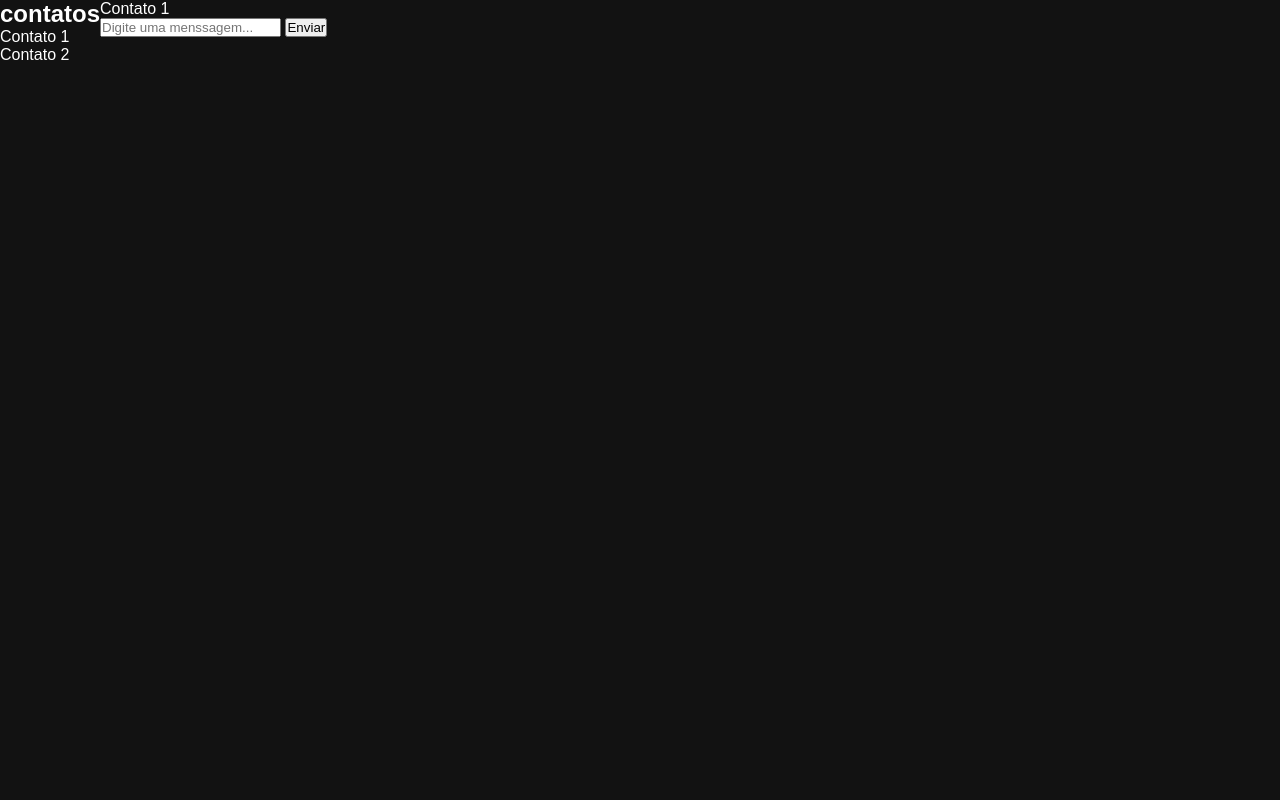
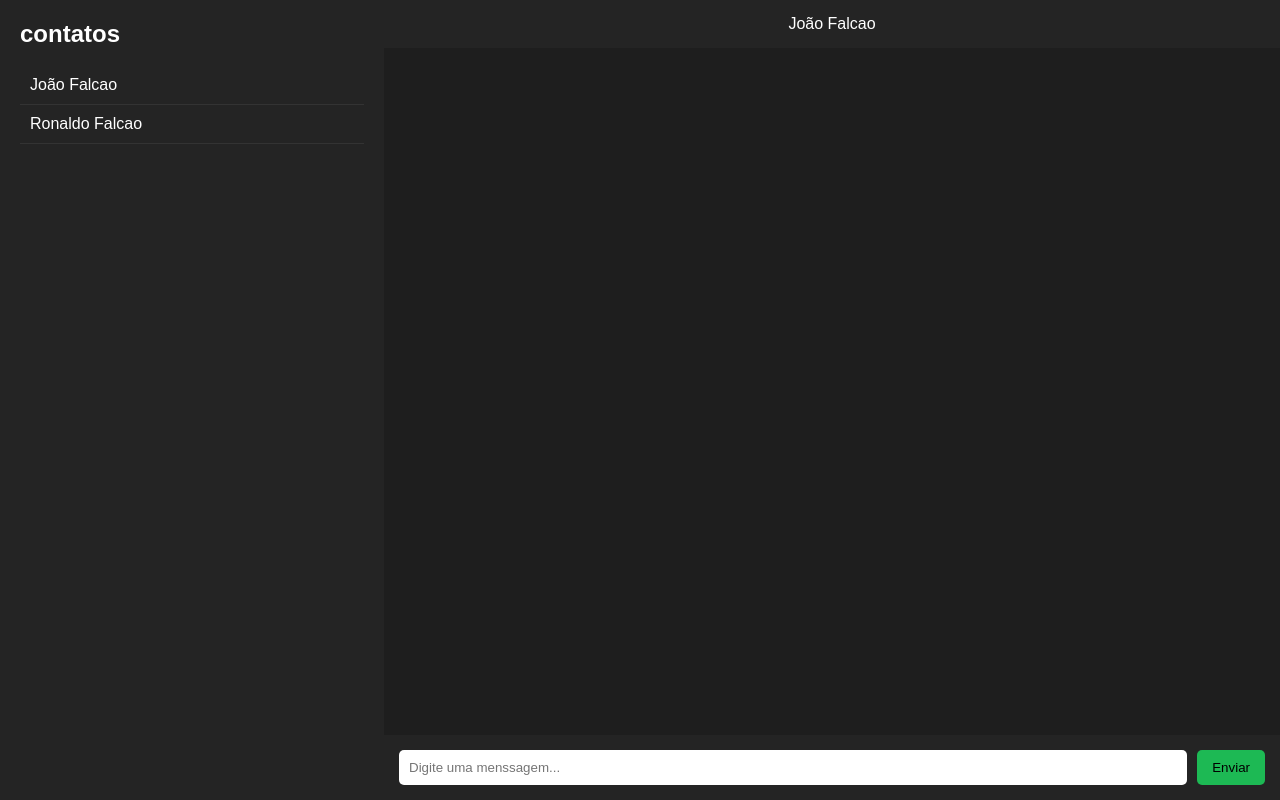
Before and after one commit to PhNx01/Chat-Front-end, a plain HTML site: page index.html in a window 1280 px wide. Drawn offline with Linux system fonts and the light colour scheme.

Commit message:
modificação no style e index do chat

```diff
--- a/index.html
+++ b/index.html
@@ -12,12 +12,13 @@
 
     <div class="sidebar">
         <h2>contatos</h2>
-        <div class="contatos">Contato 1</div>
-        <div class="contatos">Contato 2</div>
+        <br>
+        <div class="contatos">João Falcao</div>
+        <div class="contatos">Ronaldo Falcao</div>
     </div>
 
     <div class="chat-container">
-        <div class="chat-header">Contato 1</div>
+        <div class="chat-header">João Falcao</div>
         <div class="chat-box" id="chat-box"></div>
         <div class="chat-input">
             <input type="text" id="menssagem" placeholder="Digite uma menssagem...">
--- a/style.css
+++ b/style.css
@@ -10,3 +10,73 @@ body {
     background-color: #121212;
     color: white;
 }
+.sidebar {
+    width: 30%;
+    background: #242424;
+    padding: 20px;
+    display: flex;
+    flex-direction: column;
+}
+.contatos {
+    display: flex;
+    align-items: center;
+    padding: 10px;
+    border-bottom: 1px solid #333;
+    cursor: pointer;
+}
+.contatos:hover {
+    background: #333;
+}
+.chat-container {
+    flex: 1;
+    display: flex;
+    flex-direction: column;
+    justify-content: space-between;
+    background: #1e1e1e;
+}
+.chat-header {
+    padding: 15px;
+    background: #242424;
+    text-align: center;
+}
+.chat-box {
+    flex: 1;
+    padding: 20px;
+    overflow-y: auto;
+    display: flex;
+    flex-direction: column;
+}
+.menssagem {
+    max-width: 60%;
+    padding: 10px;
+    margin: 5px 0;
+    border-radius: 10px;
+}
+.sent {
+    align-self: flex-end;
+    background: #1DB954;
+    color: black;
+}
+.received {
+    align-self: flex-start;
+    background: #333;
+}
+.chat-input {
+    display: flex;
+    padding: 15px;
+    background: #242424;
+}
+.chat-input input {
+    flex: 1;
+    padding: 10px;
+    border: none;
+    border-radius: 5px;
+    margin-right: 10px;
+}
+.chat-input button {
+    background: #1DB954;
+    border: none;
+    padding: 10px 15px;
+    cursor: pointer;
+    border-radius: 5px;
+}
```
